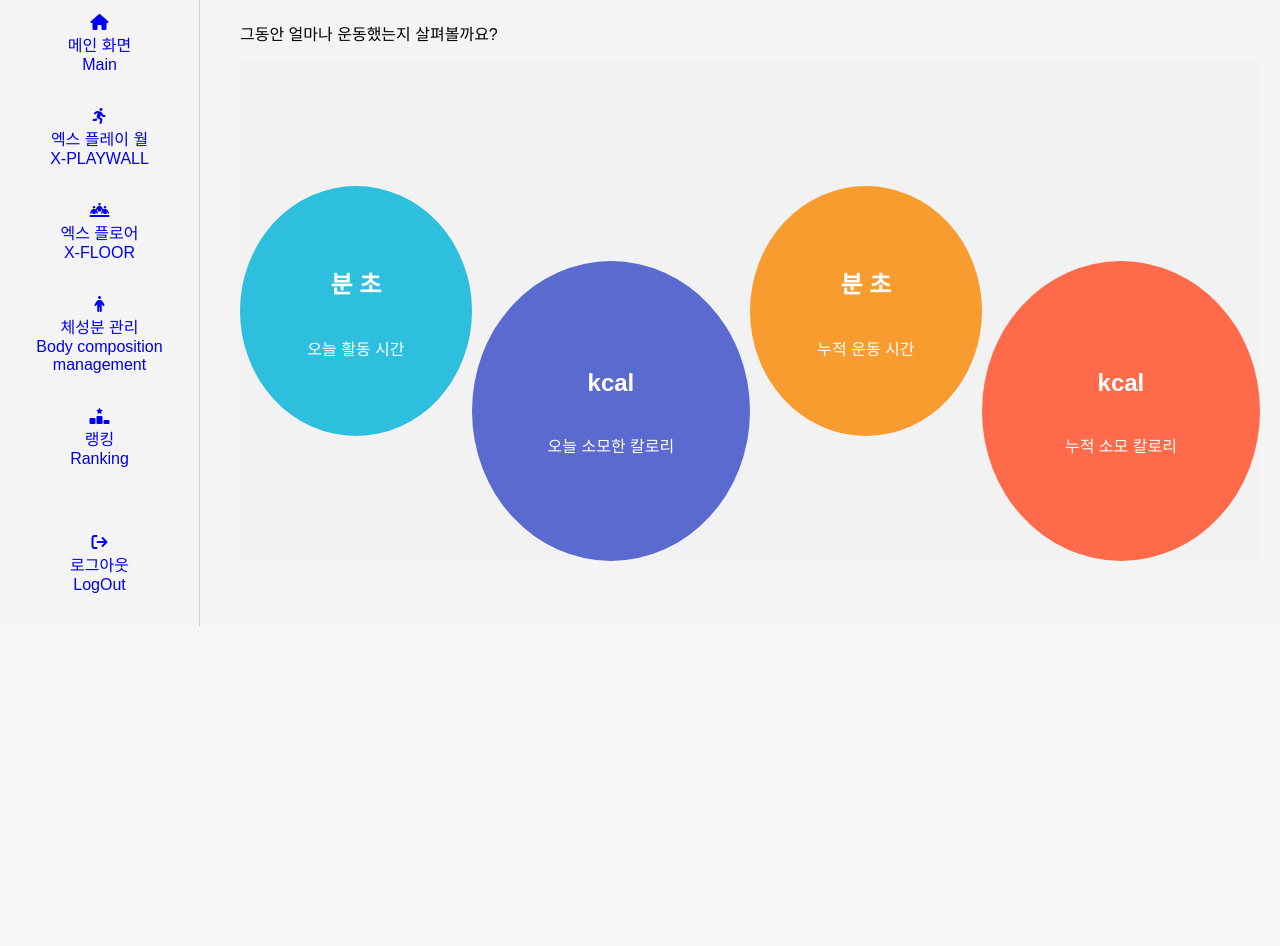
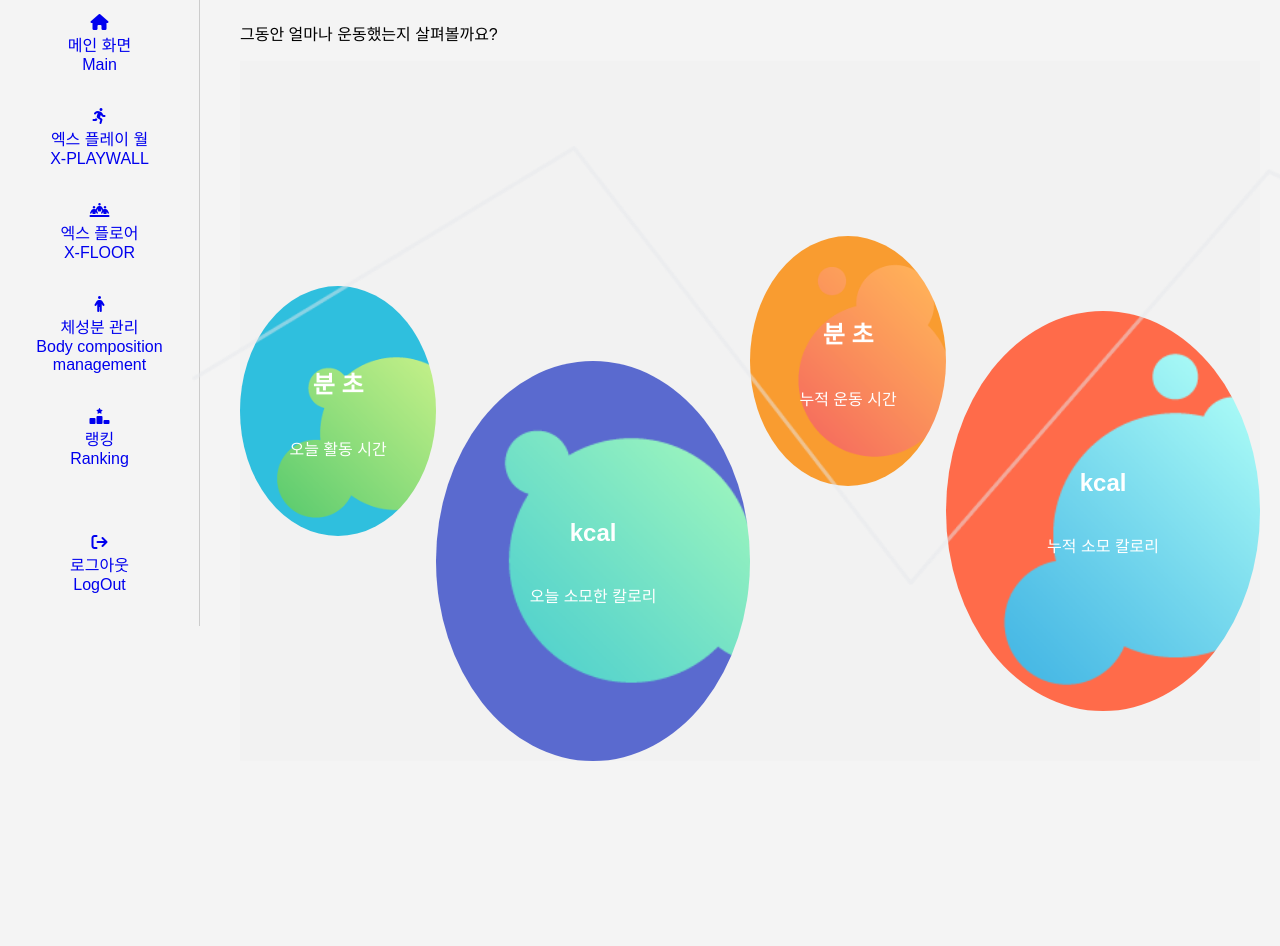
Before and after one commit to yhyg6969/NadeuriSmartMirror, a Django app: page /Xfloor/ in a window 1280 px wide; the page is wider, and only the part inside the window is pictured. Shown: the part 174-1120 px from the top of that part. Before the commit the page ends 800 px from the top of that part, so only its background shows below. Run offline with Django 4.2, Linux system fonts and the light colour scheme; parts of the project's set-up code (start-up, migrations or seed data) failed here and were passed over.

Commit message:
Add files via upload

```diff
--- a/Xfloor/templates/Xfloor.html
+++ b/Xfloor/templates/Xfloor.html
@@ -7,6 +7,48 @@
 <link rel="stylesheet" href="{% static 'main.css' %}">
 <link rel="stylesheet" href="{% static 'Xfloor.css' %}">
 <link rel="stylesheet" href="https://cdnjs.cloudflare.com/ajax/libs/font-awesome/6.5.1/css/all.min.css">
+<style>
+    .img{
+    position: absolute;
+    width: 100%;
+    height: 100%;
+    background-image: url("{% static 'Line 35.png' %}");
+    background-size: 1800px;
+    background-repeat: no-repeat;
+    border: 0px;
+    top: 40%;
+    opacity: 0.5;
+    left: 15%;
+    }
+
+    .bubble:nth-child(1) {
+    background-image: url("{% static 'greedBubble.png' %}");
+    background-size: cover;
+    }
+
+    .bubble:nth-child(2) {
+    background-image: url("{% static 'mintBubble.png' %}");
+    background-size: cover;
+    width: 400px;
+    height: 400px;
+    margin-top: 300px;
+    }
+
+    .bubble:nth-child(3) {
+    background-image: url("{% static 'OrangeBubble.png' %}");
+    background-size: cover;
+    margin-top: -100px;
+    }
+
+    .bubble:nth-child(4) {
+    background-image: url("{% static 'skyBubble.png' %}");
+    background-size: cover;
+    width: 400px;
+    height: 400px;
+    margin-top: 200px;
+    }
+
+</style>
 {% endblock %}
 
 {% block content %}
```
